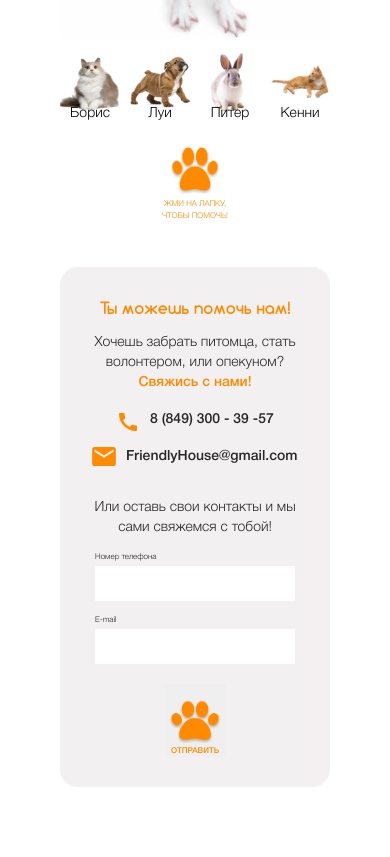
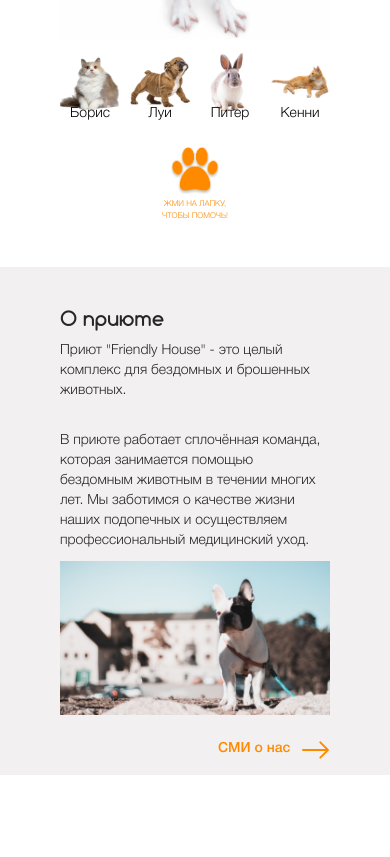
Before and after one commit to AlexandrZagumennov/friendlyhouse, a website: page src/index.html in a window 390 px wide. Shown: the part 369-1226 px from the top of the page. After the commit the page ends 1144 px from the top, so only its background shows below. Drawn offline with nearby package versions, Linux system fonts and the light colour scheme; files that its build step writes are made by us from their sources; a web font is replaced by a local one.

Commit message:
Секция ABOUT: выполнена вёрстка, стилизация, адаптив под все разрешения

```diff
--- a/src/index.html
+++ b/src/index.html
@@ -79,6 +79,24 @@
 							<li class="hero__item"><button class="hero__btn hero__btn_canney">Кенни</button></li>
 						</ul>
 					</div>
+				</div>
+			</div>
+		</section>
+
+		<section class="about">
+			<div class="container">
+				<div class="about__wrapper">
+					<div class="about__content">
+						<h3 class="section-title about__title">О приюте</h3>
+
+						<p class="about__text">Приют "Friendly House" - это целый комплекс для бездомных и брошенных животных.</p>
+						<p class="about__text">В приюте работает сплочённая команда, которая занимается помощью бездомным животным
+							в течении многих лет. Мы заботимся о качестве жизни наших подопечных и осуществляем профессиональный медицинский уход.</p>
+					</div>
+
+					<div class="about__ill"></div>
+
+					<a href="#" class="about__link">СМИ о нас</a>
 				</div>
 			</div>
 		</section>
@@ -239,7 +257,7 @@
 			</div>
 		</section>-->
 
-	<section class="help">
+	<!--<section class="help">
 		<div class="container">
 			<form action="https://jsonplaceholder.typicode.com/posts" class="help__form modal__body" method="post">
 
@@ -273,7 +291,7 @@
 				<button type="submit" id="form-order" class="help__btn">Отправить</button>
 			</form>
 		</div>
-	</section>
+	</section>-->
 
 	</main>
 
--- /dev/null
+++ b/src/scss/_about.scss
@@ -0,0 +1,159 @@
+.about {
+	padding-bottom: 34px;
+	background-color: $color-4;
+}
+
+.about__wrapper {
+	display: grid;
+	justify-content: space-between;
+	grid-template-columns: 480px 580px;
+	grid-template-rows: 330px 29px;
+	row-gap: 27px;
+}
+
+.about__content {
+	grid-column: 1 / 2;
+	grid-row: 1 / 2;
+}
+
+.about__title {
+	margin-bottom: 30px;
+}
+
+.about__text {
+	font-weight: 300;
+	font-size: 20px;
+	line-height: 30px;
+
+	&:not(:last-child) {
+		margin-bottom: 34px;
+	}
+}
+
+.about__ill {
+	grid-column: 2 / 3;
+	grid-row: 1 / 2;
+	@include bg-full('../img/about/about.png');
+}
+
+.about__link {
+	grid-column: 2 / 3;
+	grid-row: 2 / 3;
+	display: block;
+	width: 152px;
+	font-weight: 550;
+	font-size: 20px;
+	line-height: 26px;
+	color: $color-1;
+	margin-left: auto;
+	position: relative;
+	transition: all .3s ease;
+
+	&:hover {
+		@extend %outlineFF8A00;
+	}
+
+	&::after {
+		display: block;
+		content: '';
+		width: 29px;
+		height: 29px;
+		@include bg-full('../img/about/arrow.svg');
+		position: absolute;
+		top: 0;
+		right: 0;
+	}
+}
+
+
+@media (max-width: 1200px) {
+	.about {
+		padding-bottom: 28px;
+	}
+
+	.about__wrapper {
+		grid-template-columns: 378px 480px;
+		grid-template-rows: 308px 29px;
+		row-gap: 13px;
+	}
+
+	.about__title {
+		margin-bottom: 20px;
+	}
+
+	.about__text {
+		font-size: 18px;
+		line-height: 26px;
+
+		&:not(:last-child) {
+			margin-bottom: 30px;
+		}
+	}
+
+	.about__link {
+		font-size: 18px;
+		line-height: 24px;
+		width: 132px;
+		padding-top: 2px;
+		top: 0;
+	}
+}
+
+@media (max-width: 1000px) {
+	.about {
+		padding-bottom: 21px;
+	}
+
+	.about__wrapper {
+		grid-template-columns: 700px;
+		grid-template-rows: 154px 450px 29px;
+		row-gap: 10px;
+	}
+
+	.about__content {
+		grid-column: 1 / 2;
+		grid-row: 1 / 2;
+	}
+
+	.about__ill {
+		grid-column: 1 / 2;
+		grid-row: 2 / 3;
+	}
+
+	.about__link {
+		grid-column: 1 / 2;
+		grid-row: 3 / 4;
+		font-size: 14px;
+		line-height: 20px;
+		width: 112px;
+		padding-top: 4px;
+	}
+
+	.about__text {
+		font-size: 14px;
+		line-height: 20px;
+		margin-bottom: 20px;
+	}
+}
+
+@media (max-width: 740px) {
+	.about {
+		padding-bottom: 11px;
+	}
+
+	.about__wrapper {
+		margin: 0 auto;
+		max-width: 270px;
+		grid-template-columns: 270px;
+		grid-template-rows: 234px 174px 29px;
+		row-gap: 10px;
+	}
+
+	.about__title {
+		margin-bottom: 10px;
+	}
+
+	.about__text {
+		margin-bottom: 10px;
+	}
+}
--- a/src/scss/_help.scss
+++ b/src/scss/_help.scss
@@ -271,7 +271,7 @@
 	}
 }
 
-@media (max-width: 700px) {
+@media (max-width: 740px) {
 	.help {
 		padding-bottom: 70px;
 	}
--- a/src/scss/_hero.scss
+++ b/src/scss/_hero.scss
@@ -182,7 +182,7 @@
 	}
 }
 
-@media (max-width: 700px) {
+@media (max-width: 740px) {
 	.hero__wrapper {
 		min-height: 533px;
 		background-size: 270px 266px;
--- a/src/scss/_modal-btn.scss
+++ b/src/scss/_modal-btn.scss
@@ -33,7 +33,7 @@
 	}
 }
 
-@media (max-width: 700px) {
+@media (max-width: 740px) {
 	.modal-btn{
 		width: 84px;
 		height: 78px;
--- a/src/scss/_modal.scss
+++ b/src/scss/_modal.scss
@@ -56,7 +56,7 @@
 	}
 }
 
-@media (max-width: 700px) {
+@media (max-width: 740px) {
 	.modal__close {
 		width: 16px;
 		height: 16px;
--- a/src/scss/_projects.scss
+++ b/src/scss/_projects.scss
@@ -395,7 +395,7 @@
 	}
 }
 
-@media (max-width: 700px) {
+@media (max-width: 740px) {
 	.projects__main-container {
 		grid-template-columns: minmax(270px, 480px)  0;
 		grid-template-rows: auto;
--- a/src/scss/index.scss
+++ b/src/scss/index.scss
@@ -12,6 +12,7 @@
 @import 'hero';
 @import 'modal';
 @import 'modal-btn';
+@import 'about';
 @import 'help';
 
 
```
Also changed, not shown: dist/css/index.css, dist/img/about/about.png (added), dist/img/about/arrow.svg (added), dist/index.html, src/img/about/about.png (added), src/img/about/arrow.svg (added).
